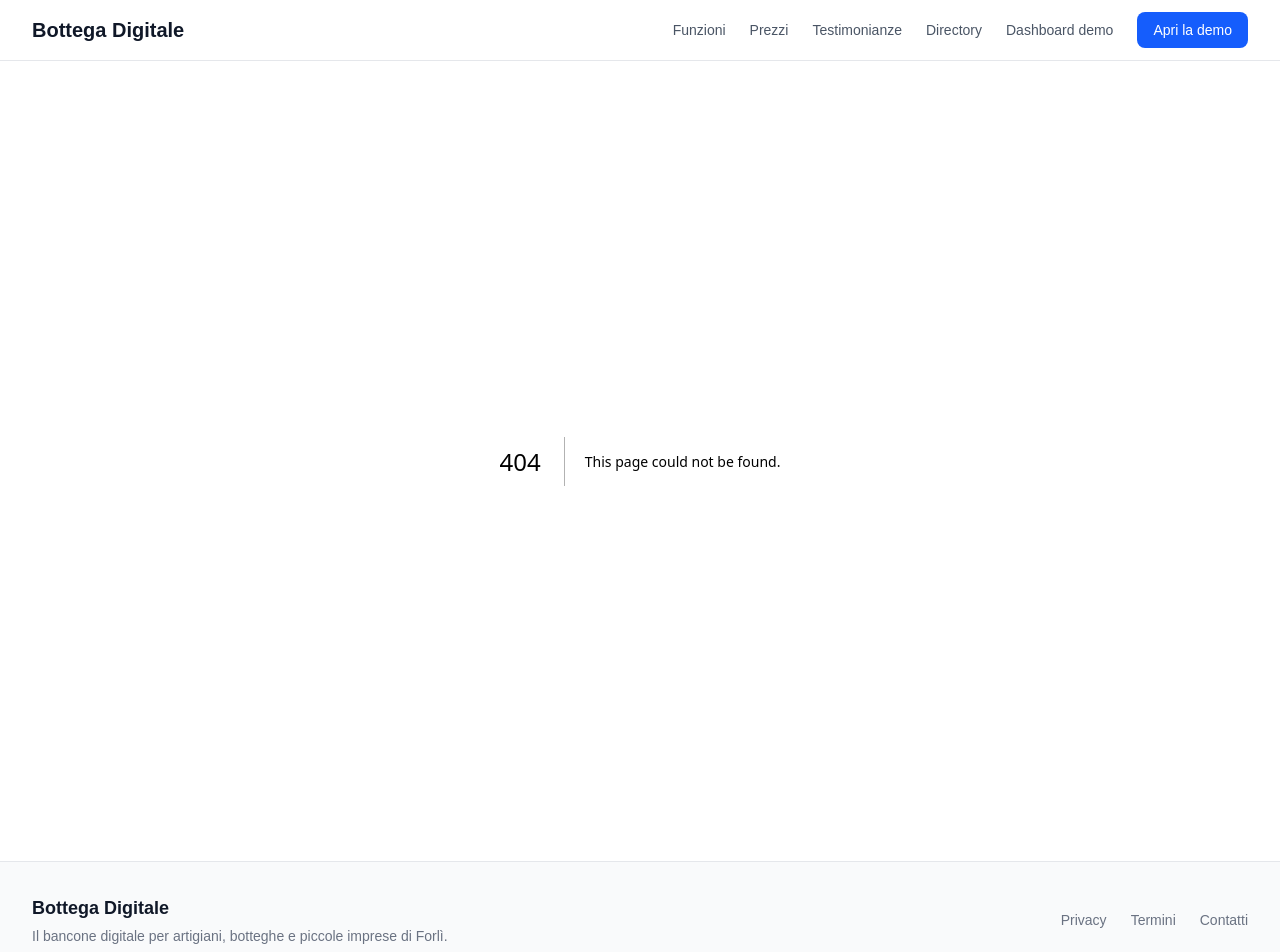
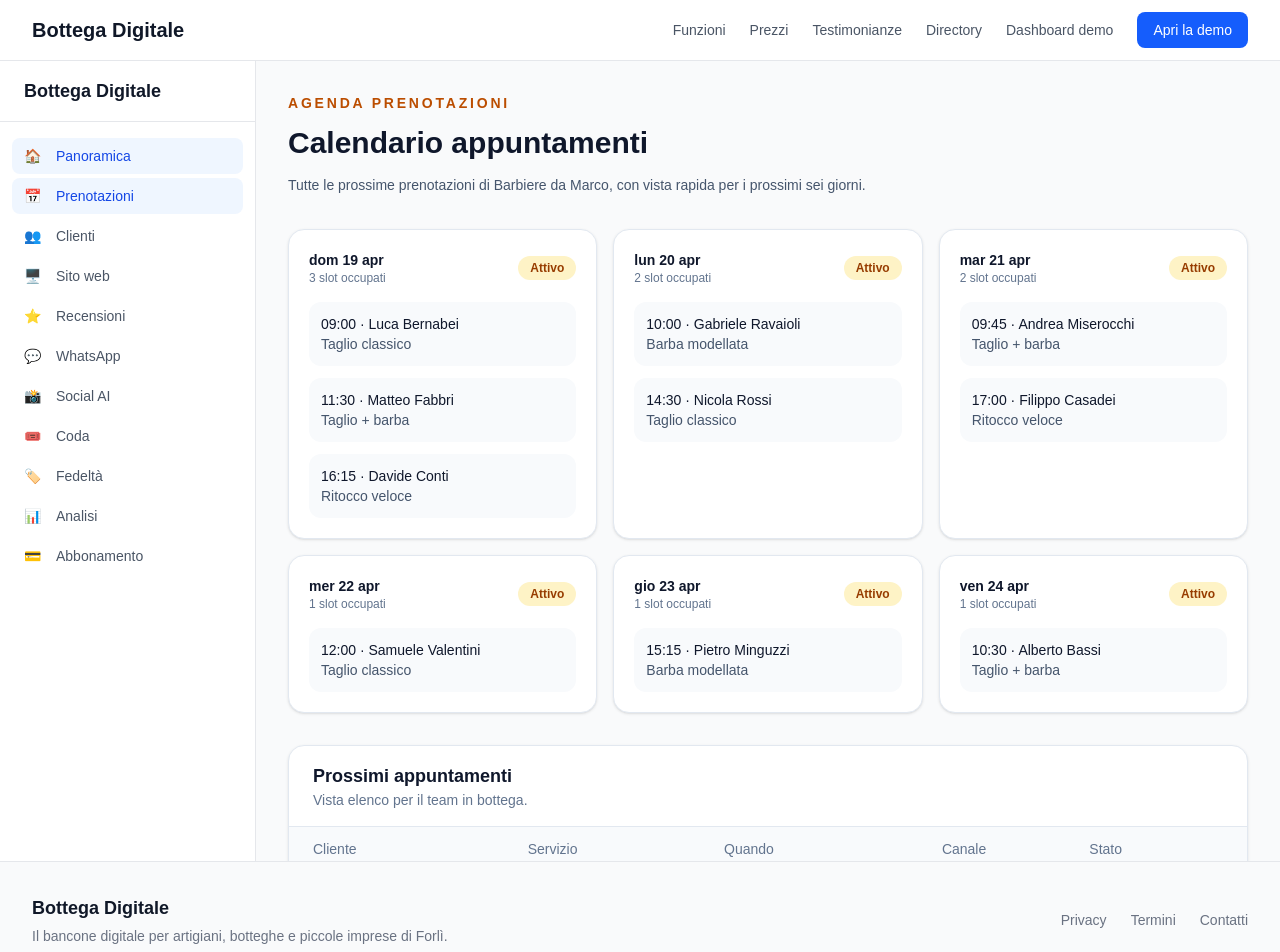
Before and after one commit to ForliLabs/bottega-digitale, a Next.js app: page /dashboard/bookings in a window 1280 px wide. Before the commit this address had no page. Shown: the top 952 px of the page. Built offline with nearby package versions, Linux system fonts and the light colour scheme.

Commit message:
feat(bookings): add booking management system
Add bookings API with GET/POST endpoints supporting both Prisma and
in-memory fallback. Add bookings dashboard with 6-day calendar view
and appointments table with status indicators.

```diff
--- /dev/null
+++ b/src/app/api/bookings/route.ts
@@ -0,0 +1,68 @@
+import { prisma } from "@/lib/prisma";
+import { getBusinessContext } from "@/lib/auth";
+
+export const dynamic = "force-dynamic";
+
+export async function GET() {
+  const business = await getBusinessContext();
+
+  // Fallback to in-memory store if no database business exists
+  if (!business) {
+    const { bookingsStore } = await import("@/lib/data");
+    const bookings = await bookingsStore.findAll();
+    return Response.json(bookings);
+  }
+
+  const bookings = await prisma.booking.findMany({
+    where: { businessId: business.id },
+    orderBy: { startsAt: "asc" },
+  });
+  return Response.json(bookings);
+}
+
+export async function POST(request: Request) {
+  try {
+    const payload = await request.json();
+    const business = await getBusinessContext();
+
+    if (!business) {
+      // Fallback to in-memory store
+      const { bookingsStore, createDemoId } = await import("@/lib/data");
+      const booking = {
+        id: payload.id ?? createDemoId("booking"),
+        customerName: payload.customerName ?? "Cliente senza nome",
+        service: payload.service ?? "Taglio classico",
+        startsAt: payload.startsAt ?? new Date().toISOString(),
+        durationMinutes: payload.durationMinutes ?? 30,
+        status: payload.status ?? "Confermata",
+        channel: payload.channel ?? "Sito web",
+        priceEuro: payload.priceEuro ?? 22,
+        notes: payload.notes,
+      };
+      const created = await bookingsStore.create(booking);
+      return Response.json(created, { status: 201 });
+    }
+
+    const booking = await prisma.booking.create({
+      data: {
+        businessId: business.id,
+        customerName: payload.customerName ?? "Cliente senza nome",
+        service: payload.service ?? "Taglio classico",
+        startsAt: new Date(payload.startsAt ?? new Date()),
+        durationMinutes: payload.durationMinutes ?? 30,
+        status: payload.status ?? "Confermata",
+        channel: payload.channel ?? "Sito web",
+        priceEuro: payload.priceEuro ?? 22,
+        notes: payload.notes ?? null,
+        customerId: payload.customerId ?? null,
+      },
+    });
+
+    return Response.json(booking, { status: 201 });
+  } catch {
+    return Response.json(
+      { error: "Richiesta non valida per la creazione della prenotazione." },
+      { status: 400 }
+    );
+  }
+}
--- /dev/null
+++ b/src/app/dashboard/bookings/page.tsx
@@ -0,0 +1,125 @@
+export const dynamic = "force-dynamic";
+import { bookingsStore, businessProfile } from "@/lib/data";
+
+const dayFormatter = new Intl.DateTimeFormat("it-IT", {
+  weekday: "short",
+  day: "numeric",
+  month: "short",
+});
+
+const timeFormatter = new Intl.DateTimeFormat("it-IT", {
+  hour: "2-digit",
+  minute: "2-digit",
+});
+
+function sameCalendarDay(left: Date, right: Date) {
+  return (
+    left.getDate() === right.getDate() &&
+    left.getMonth() === right.getMonth() &&
+    left.getFullYear() === right.getFullYear()
+  );
+}
+
+export default async function BookingsPage() {
+  const bookings = (await bookingsStore.findAll()).sort(
+    (left, right) => Date.parse(left.startsAt) - Date.parse(right.startsAt)
+  );
+
+  const calendarDays = Array.from({ length: 6 }, (_, index) => {
+    const date = new Date();
+    date.setDate(date.getDate() + index);
+
+    const items = bookings.filter((booking) =>
+      sameCalendarDay(new Date(booking.startsAt), date)
+    );
+
+    return { date, items };
+  });
+
+  return (
+    <div className="space-y-8">
+      <section className="flex flex-col gap-3">
+        <p className="text-sm font-semibold uppercase tracking-[0.2em] text-amber-700">
+          Agenda prenotazioni
+        </p>
+        <h1 className="text-3xl font-bold text-slate-900">Calendario appuntamenti</h1>
+        <p className="max-w-3xl text-sm leading-6 text-slate-600">
+          Tutte le prossime prenotazioni di {businessProfile.name}, con vista rapida per i prossimi sei giorni.
+        </p>
+      </section>
+
+      <section className="grid gap-4 md:grid-cols-2 xl:grid-cols-3">
+        {calendarDays.map(({ date, items }) => (
+          <div key={date.toISOString()} className="rounded-2xl border border-slate-200 bg-white p-5 shadow-sm">
+            <div className="flex items-center justify-between gap-4">
+              <div>
+                <p className="text-sm font-semibold text-slate-900">{dayFormatter.format(date)}</p>
+                <p className="text-xs text-slate-500">{items.length} slot occupati</p>
+              </div>
+              <span className="rounded-full bg-amber-100 px-3 py-1 text-xs font-semibold text-amber-800">
+                {items.length > 0 ? "Attivo" : "Libero"}
+              </span>
+            </div>
+            <div className="mt-4 space-y-3">
+              {items.length > 0 ? (
+                items.map((booking) => (
+                  <div key={booking.id} className="rounded-xl bg-slate-50 p-3 text-sm text-slate-600">
+                    <p className="font-medium text-slate-900">{timeFormatter.format(new Date(booking.startsAt))} · {booking.customerName}</p>
+                    <p>{booking.service}</p>
+                  </div>
+                ))
+              ) : (
+                <div className="rounded-xl border border-dashed border-slate-200 p-3 text-sm text-slate-500">
+                  Nessun appuntamento in agenda.
+                </div>
+              )}
+            </div>
+          </div>
+        ))}
+      </section>
+
+      <section className="rounded-2xl border border-slate-200 bg-white shadow-sm">
+        <div className="border-b border-slate-200 px-6 py-4">
+          <h2 className="text-lg font-semibold text-slate-900">Prossimi appuntamenti</h2>
+          <p className="text-sm text-slate-500">Vista elenco per il team in bottega.</p>
+        </div>
+        <div className="overflow-x-auto">
+          <table className="min-w-full divide-y divide-slate-200 text-sm">
+            <thead className="bg-slate-50 text-left text-slate-500">
+              <tr>
+                <th className="px-6 py-3 font-medium">Cliente</th>
+                <th className="px-6 py-3 font-medium">Servizio</th>
+                <th className="px-6 py-3 font-medium">Quando</th>
+                <th className="px-6 py-3 font-medium">Canale</th>
+                <th className="px-6 py-3 font-medium">Stato</th>
+              </tr>
+            </thead>
+            <tbody className="divide-y divide-slate-100 bg-white text-slate-700">
+              {bookings.map((booking) => (
+                <tr key={booking.id}>
+                  <td className="px-6 py-4 font-medium text-slate-900">{booking.customerName}</td>
+                  <td className="px-6 py-4">{booking.service}</td>
+                  <td className="px-6 py-4">
+                    {dayFormatter.format(new Date(booking.startsAt))} · {timeFormatter.format(new Date(booking.startsAt))}
+                  </td>
+                  <td className="px-6 py-4">{booking.channel}</td>
+                  <td className="px-6 py-4">
+                    <span
+                      className={`rounded-full px-3 py-1 text-xs font-semibold ${
+                        booking.status === "Confermata"
+                          ? "bg-emerald-100 text-emerald-700"
+                          : "bg-amber-100 text-amber-700"
+                      }`}
+                    >
+                      {booking.status}
+                    </span>
+                  </td>
+                </tr>
+              ))}
+            </tbody>
+          </table>
+        </div>
+      </section>
+    </div>
+  );
+}
```
